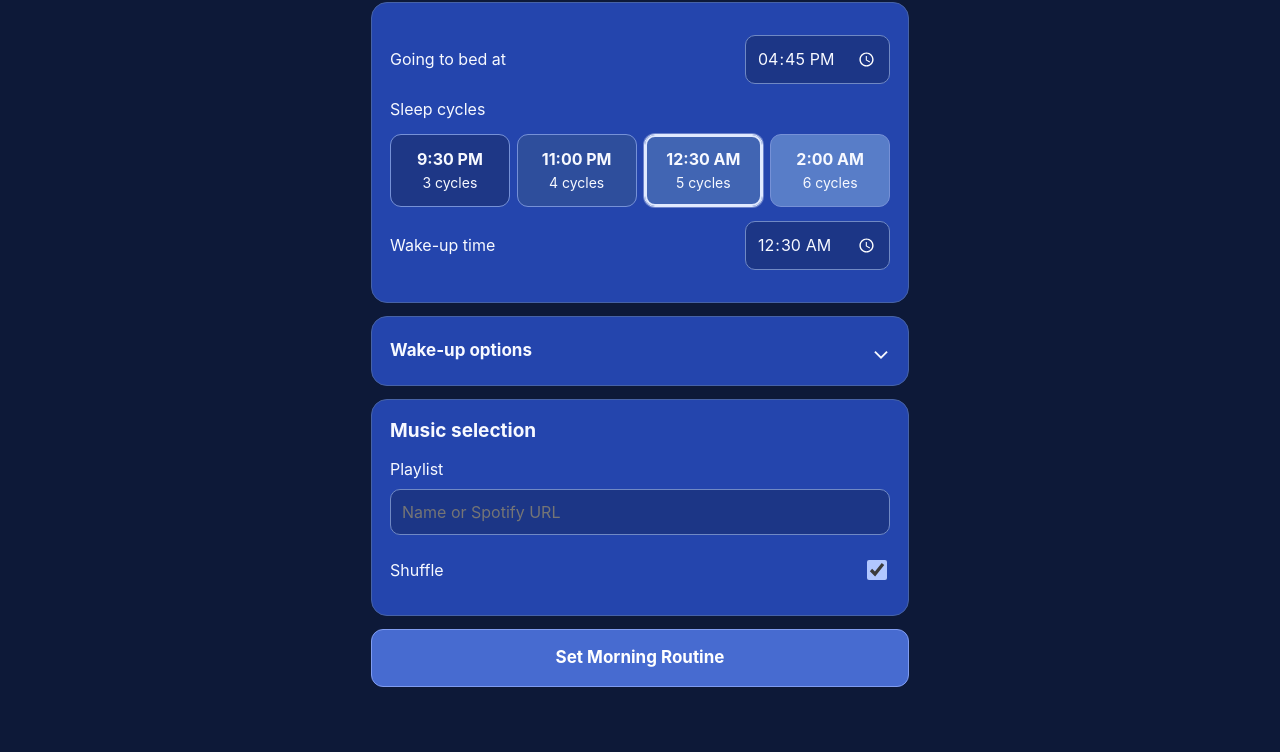
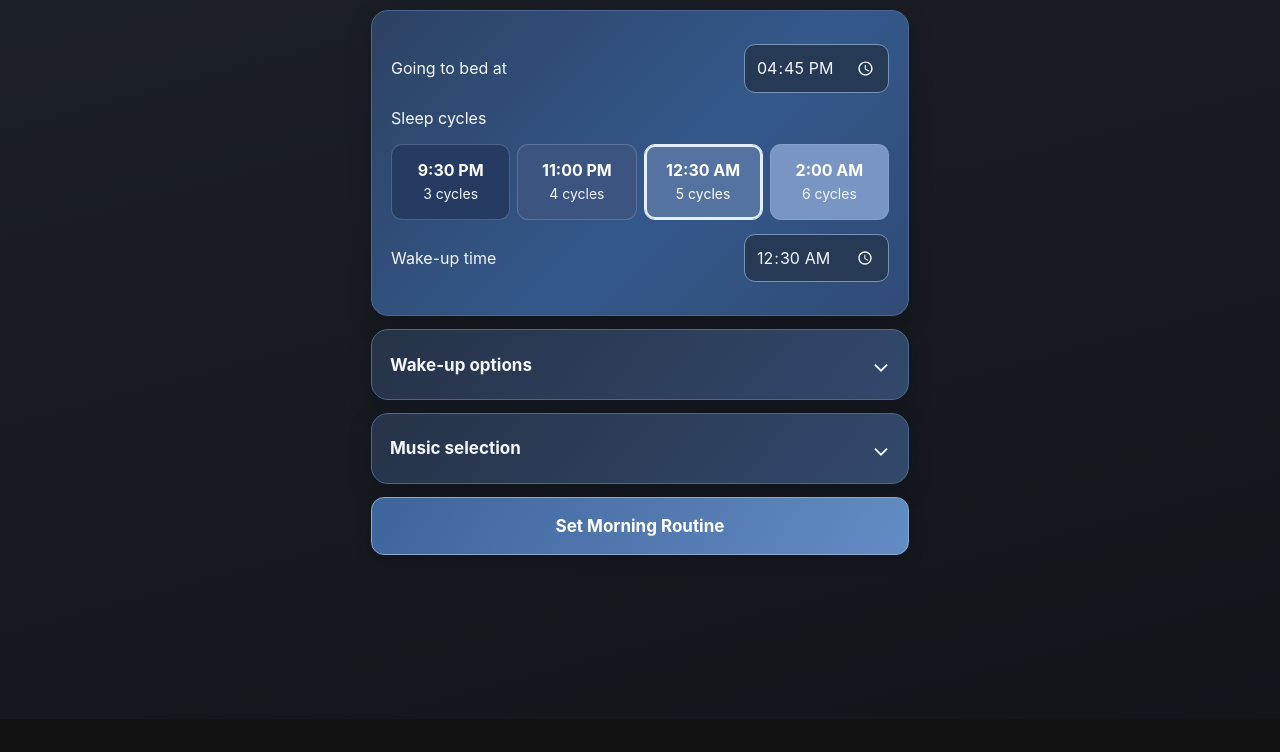
Before and after one commit to dfdt2/morning_routine, a plain HTML site: page index.html in a window 1280 px wide. Shown: the part 81-833 px from the top of the page. After the commit the page ends 800 px from the top, so only its background shows below. Drawn offline with Linux system fonts and the light colour scheme.

Commit message:
Default Spotify playlist, collapse music controls, refine charcoal-blue gradient UI

```diff
--- a/index.html
+++ b/index.html
@@ -3,44 +3,42 @@
 <head>
 <meta charset="utf-8">
 <meta name="viewport" content="width=device-width,initial-scale=1,maximum-scale=1,user-scalable=no,viewport-fit=cover">
-<meta name="theme-color" content="#0d1938"><link rel="icon" type="image/jpeg" href="./moon.jpg"><link rel="apple-touch-icon" href="./moon.jpg">
+<meta name="theme-color" content="#16191f"><link rel="icon" type="image/jpeg" href="./moon.jpg"><link rel="apple-touch-icon" href="./moon.jpg">
 <title>Goodnight</title>
 <style>
-:root{color-scheme:dark;--navy:#0d1938;--panel:#2445ad;--panel-dark:#1e398f;--white:#f7f9ff;--muted:#d7e0fb;--border:#5270ba;--focus:#abc3ff}
+:root{color-scheme:dark;--bg:#16191f;--surface:#27374f;--surface-2:#2e4771;--text:#f5f7fc;--muted:#d0dcf1;--border:#516987;--focus:#adc8ff}
 *{box-sizing:border-box}
-html{touch-action:pan-x pan-y}body{margin:0;min-height:100vh;color:var(--white);font:16px/1.4 -apple-system,BlinkMacSystemFont,"Segoe UI",Arial,sans-serif;background:var(--navy)}
+html{touch-action:pan-x pan-y}
+body{margin:0;min-height:100vh;background:linear-gradient(165deg,#1c2027 0%,#15181e 68%,#11151a 100%);color:var(--text);font:16px/1.42 -apple-system,BlinkMacSystemFont,"Segoe UI",Arial,sans-serif}
 main{max-width:570px;margin:0 auto;padding:27px 16px max(55px,env(safe-area-inset-bottom))}
-h1{font:700 29px/1.15 -apple-system,BlinkMacSystemFont,"Segoe UI",Arial,sans-serif;letter-spacing:-.6px;color:var(--white);margin:0 0 23px}
-section,.settings-panel{background:var(--panel);border:1px solid #4662a6;border-radius:16px;padding:18px;margin:13px 0;color:var(--white)}
-h2{font-size:19px;font-weight:650;letter-spacing:0;margin:0 0 14px;color:var(--white)}
+h1{font-size:29px;letter-spacing:-.6px;font-weight:680;margin:0 0 23px;color:var(--text)}
+section,.settings-panel{background:linear-gradient(135deg,#2c4263 0%,#34588b 56%,#304b76 100%);border:1px solid #4d6890;border-radius:17px;padding:19px;margin:13px 0;box-shadow:0 8px 24px #05090f38;color:var(--text)}
+h2{font-size:18px;font-weight:650;margin:0 0 14px;color:var(--text)}
 .row{display:flex;align-items:center;justify-content:space-between;gap:12px;margin:14px 0}
-label,.row label{font-size:16px;color:var(--white)}
-input,select{color:var(--white);background:#1c3686;border:1px solid #7089c4;border-radius:10px;padding:11px;font:inherit;max-width:100%;color-scheme:dark}
+label,.row label{font-size:16px;color:var(--text)}
+input,select{color:var(--text);background:#263955;border:1px solid #7793b8;border-radius:11px;padding:11px;font:inherit;max-width:100%;color-scheme:dark}
 input:focus,select:focus,button:focus-visible,summary:focus-visible{outline:2px solid var(--focus);outline-offset:2px}
 input[type=time]{font-size:16px;width:145px}
-input[type=checkbox]{accent-color:#b1c7ff;width:20px;height:20px}
+input[type=checkbox]{accent-color:#b6d2ff;width:20px;height:20px}
 select{width:130px}
 button{cursor:pointer;font:inherit}
 .options{display:grid;grid-template-columns:repeat(4,minmax(0,1fr));gap:7px}
-.option{min-width:0;min-height:73px;display:flex;flex-direction:column;align-items:center;justify-content:center;border:1px solid #7691d7;background:#2a4897;color:var(--white);border-radius:11px;padding:10px 2px;text-align:center;line-height:1.3}
+.option{min-width:0;min-height:76px;display:flex;flex-direction:column;align-items:center;justify-content:center;color:white;border:1px solid #98b1d655;border-radius:11px;padding:10px 2px;line-height:1.3;text-align:center}
 .option b{display:block;font-size:16px;font-weight:650}
-.option small{display:block;font-size:14px;color:var(--white);margin-top:5px}
-.cycle-3{background:#1e3786}
-.cycle-4{background:#2e4e9c}
-.cycle-5{background:#4165b3}
-.cycle-6{background:#587dc8}
-.option.active{outline:2px solid #e1eaff;outline-offset:-3px;border-color:#e1eaff;box-shadow:0 0 0 1px #e1eaff60}
-.option.active small{color:var(--white)}
+.option small{display:block;font-size:14px;color:#f3f6ff;margin-top:5px}
+.cycle-3{background:#253b61}.cycle-4{background:#3b5480}.cycle-5{background:#5473a1}.cycle-6{background:#7895c4}
+.option.active{border-color:#e5f0ff;outline:2px solid #e5f0ff;outline-offset:-3px;box-shadow:0 0 0 1px #fff4 inset}
+.option.active small{color:white}
 input[type=text]{width:100%;margin:8px 0}
-.primary{background:#476bd0;color:white;font-weight:700;border:1px solid #809cf0;width:100%;font-size:17px;padding:16px;border-radius:12px}
+.primary{background:linear-gradient(120deg,#3d659b 0%,#648cc4 100%);border:1px solid #8aa8d0;color:white;font-weight:700;width:100%;font-size:17px;padding:16px;border-radius:13px;box-shadow:0 5px 16px #04081235}
 .primary:active{transform:translateY(1px)}
 .status{color:var(--muted);font-size:15px;margin:10px 1px 0;line-height:1.4}
-.settings-panel{padding:0;overflow:hidden}
-.settings-panel summary{display:flex;align-items:center;justify-content:space-between;cursor:pointer;list-style:none;padding:18px;font-size:17px;font-weight:650;color:var(--white)}
+.settings-panel{padding:0;overflow:hidden;background:linear-gradient(130deg,#263348 0%,#32496c 100%)}
+.settings-panel summary{display:flex;align-items:center;justify-content:space-between;cursor:pointer;list-style:none;padding:18px;font-size:17px;font-weight:650;color:var(--text)}
 .settings-panel summary::-webkit-details-marker{display:none}
-.settings-panel summary::after{content:"⌄";font-size:23px;font-weight:400;color:var(--white);transition:transform .2s}
+.settings-panel summary::after{content:"⌄";font-size:23px;font-weight:400;color:var(--text);transition:transform .2s}
 .settings-panel[open] summary::after{transform:rotate(180deg)}
-.details-body{padding:0 18px 9px;border-top:1px solid #5572b7}
+.details-body{padding:0 18px 9px;border-top:1px solid #587095}
 @media(max-width:370px){.option b{font-size:14px}.option small{font-size:12px}main{padding-left:12px;padding-right:12px}}
 </style>
 </head>
@@ -60,12 +58,11 @@ input[type=text]{width:100%;margin:8px 0}
 <div class="row"><label for="alarm">iPhone alarm</label><input id="alarm" type="checkbox" checked></div>
 <div class="row"><label for="chimes">Follow-up chimes</label><input id="chimes" type="checkbox" checked></div>
 </div></details>
-<section>
-<h2>Music selection</h2>
-<label for="playlist">Playlist</label>
+<details class="settings-panel"><summary>Music selection</summary><div class="details-body">
+<div class="row"><label for="playlist">Playlist</label></div>
 <input id="playlist" type="text" placeholder="Name or Spotify URL" autocomplete="off">
 <div class="row"><label for="shuffle">Shuffle</label><input id="shuffle" type="checkbox" checked></div>
-</section>
+</div></details>
 <button class="primary" id="setRoutine" type="button">Set Morning Routine</button>
 <div id="status" class="status" role="status" aria-live="polite"></div>
 </main>
@@ -81,6 +78,8 @@ const snapFive=value=>value&&/^\d{2}:\d{2}$/.test(value)?toTime(Math.round(toMin
 let chosenCycle=5;
 const saved=(()=>{try{return JSON.parse(localStorage.getItem('morning_routine:v1')||'{}')}catch{return {}}})();
 for(const id of ids){if(saved[id]!==undefined){if($(id).type==='checkbox')$(id).checked=Boolean(saved[id]);else $(id).value=saved[id]}}
+const DEFAULT_PLAYLIST='https://open.spotify.com/playlist/2ugCg9q6yMsxQ4hQ8f9gba?si=142a8db13d024fff';
+if(!$('playlist').value.trim()) $('playlist').value=DEFAULT_PLAYLIST;
 $('bed').value=quarterNow();
 $('wake').value=suggested($('bed').value,chosenCycle);
 function renderSuggestions(){
```
